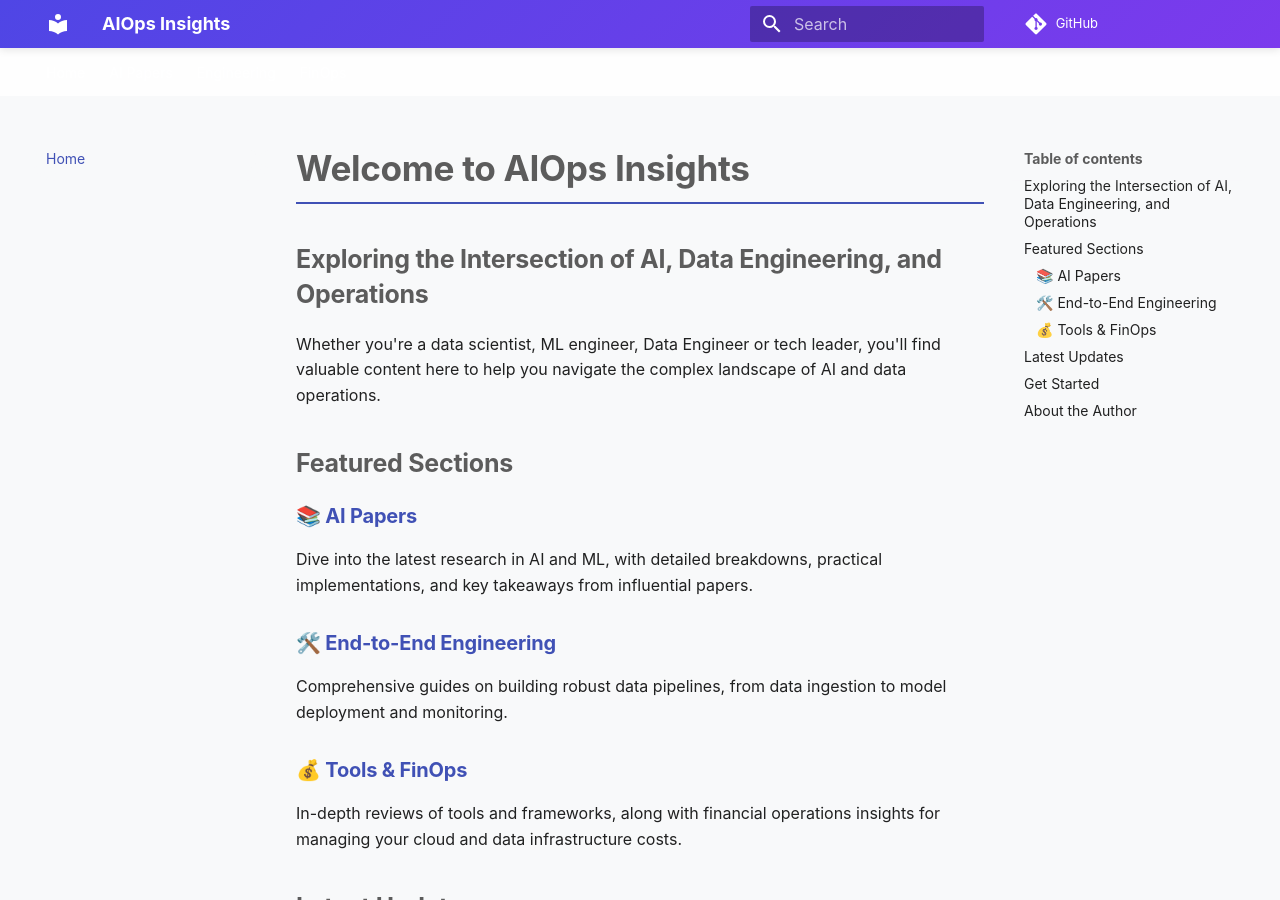
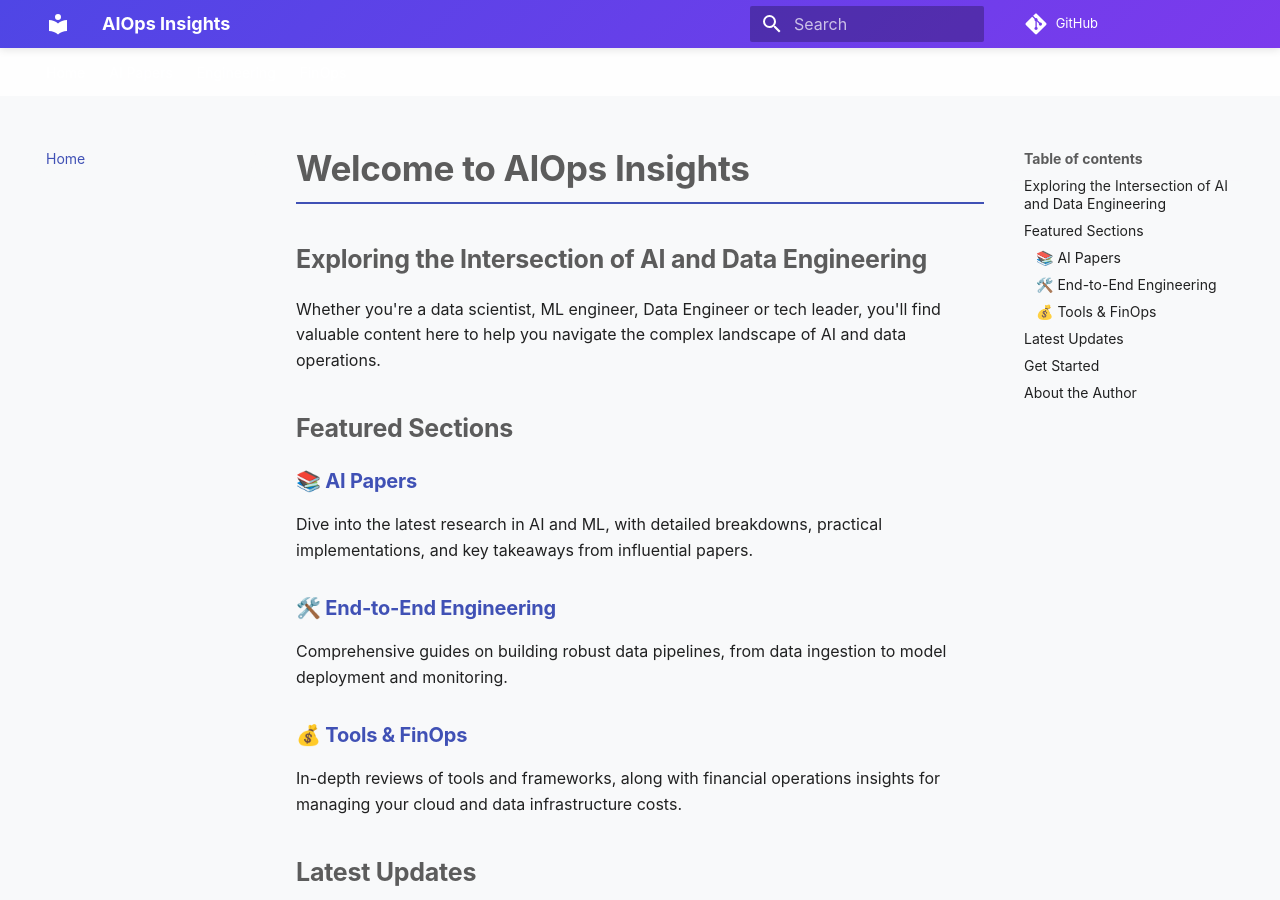
Before and after one commit to himy2u/aiopsinsights, an MkDocs documentation site: the page built from docs/index.md, in a window 1280 px wide and 900 px high. Built offline with MkDocs 1.6.1 and Material for MkDocs 9.7.7, drawn with Linux system fonts in a browser that asks for light colours; comment, search, counter and statistics services are not loaded.

Commit message:
removed operations from the welcome page

```diff
--- a/docs/index.md
+++ b/docs/index.md
@@ -1,6 +1,6 @@
 # Welcome to AIOps Insights
 
-## Exploring the Intersection of AI, Data Engineering, and Operations
+## Exploring the Intersection of AI and Data Engineering
 
 Whether you're a data scientist, ML engineer, Data Engineer or tech leader, you'll find valuable content here to help you navigate the complex landscape of AI and data operations.
 
```
